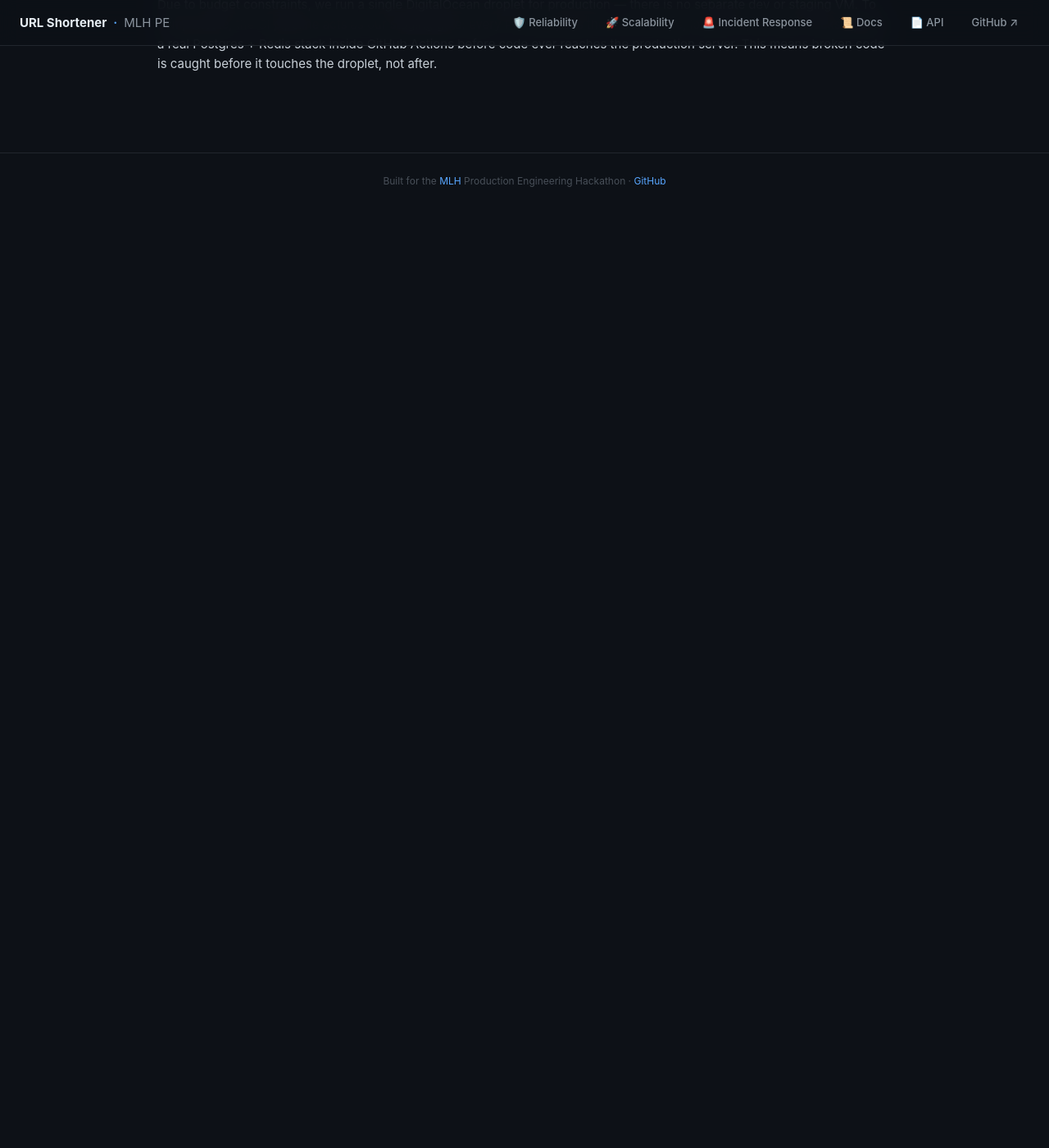
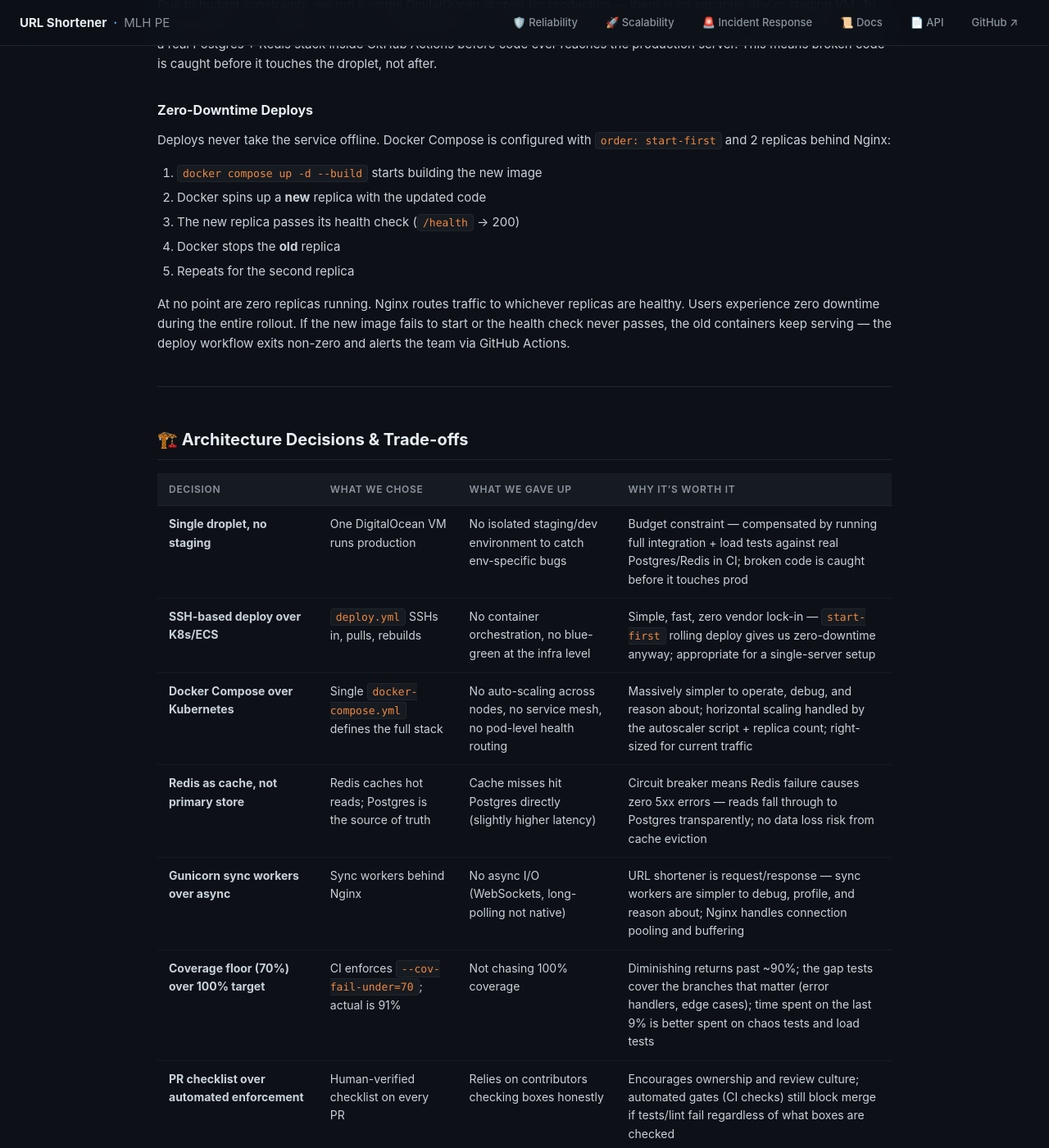
Before and after one commit to RETR0-OS/MLH_PE_URL_Shortener, a Jekyll site: the page built from docs/Reliability/RELIABILITY_ENGINEERING.md, in a window 1280 px wide and 1400 px high, scrolled down 11670 px. Shown: the whole window at 82% size. Built offline with Jekyll 4.4.1, drawn with Linux system fonts in a browser that asks for light colours; before the commit the page ends 11924 px from its top, so only the background shows below that; some of the changed text lies outside the part shown.

Commit message:
docs: add zero-downtime deploy details, architecture decisions & trade-offs

```diff
--- a/docs/Reliability/RELIABILITY_ENGINEERING.md
+++ b/docs/Reliability/RELIABILITY_ENGINEERING.md
@@ -243,3 +243,39 @@ The full CI/CD pipeline works as follows:
 4. **Concurrency lock** — only one deploy runs at a time, preventing race conditions from rapid merges
 
 Due to budget constraints, we run a single DigitalOcean droplet for production — there is no separate dev or staging VM. To compensate, the CI pipeline acts as our staging gate: every PR must pass the full test suite, load tests, and lint checks against a real Postgres + Redis stack inside GitHub Actions before code ever reaches the production server. This means broken code is caught before it touches the droplet, not after.
+
+### Zero-Downtime Deploys
+
+Deploys never take the service offline. Docker Compose is configured with `order: start-first` and 2 replicas behind Nginx:
+
+1. `docker compose up -d --build` starts building the new image
+2. Docker spins up a **new** replica with the updated code
+3. The new replica passes its health check (`/health` → 200)
+4. Docker stops the **old** replica
+5. Repeats for the second replica
+
+At no point are zero replicas running. Nginx routes traffic to whichever replicas are healthy. Users experience zero downtime during the entire rollout. If the new image fails to start or the health check never passes, the old containers keep serving — the deploy workflow exits non-zero and alerts the team via GitHub Actions.
+
+---
+
+## 🏗️ Architecture Decisions & Trade-offs
+
+| Decision | What we chose | What we gave up | Why it's worth it |
+|---|---|---|---|
+| **Single droplet, no staging** | One DigitalOcean VM runs production | No isolated staging/dev environment to catch env-specific bugs | Budget constraint — compensated by running full integration + load tests against real Postgres/Redis in CI; broken code is caught before it touches prod |
+| **SSH-based deploy over K8s/ECS** | `deploy.yml` SSHs in, pulls, rebuilds | No container orchestration, no blue-green at the infra level | Simple, fast, zero vendor lock-in — `start-first` rolling deploy gives us zero-downtime anyway; appropriate for a single-server setup |
+| **Docker Compose over Kubernetes** | Single `docker-compose.yml` defines the full stack | No auto-scaling across nodes, no service mesh, no pod-level health routing | Massively simpler to operate, debug, and reason about; horizontal scaling handled by the autoscaler script + replica count; right-sized for current traffic |
+| **Redis as cache, not primary store** | Redis caches hot reads; Postgres is the source of truth | Cache misses hit Postgres directly (slightly higher latency) | Circuit breaker means Redis failure causes zero 5xx errors — reads fall through to Postgres transparently; no data loss risk from cache eviction |
+| **Gunicorn sync workers over async** | Sync workers behind Nginx | No async I/O (WebSockets, long-polling not native) | URL shortener is request/response — sync workers are simpler to debug, profile, and reason about; Nginx handles connection pooling and buffering |
+| **Coverage floor (70%) over 100% target** | CI enforces `--cov-fail-under=70`; actual is 91% | Not chasing 100% coverage | Diminishing returns past ~90%; the gap tests cover the branches that matter (error handlers, edge cases); time spent on the last 9% is better spent on chaos tests and load tests |
+| **PR checklist over automated enforcement** | Human-verified checklist on every PR | Relies on contributors checking boxes honestly | Encourages ownership and review culture; automated gates (CI checks) still block merge if tests/lint fail regardless of what boxes are checked |
+| **Alertmanager over PagerDuty/Opsgenie** | Self-hosted Alertmanager → Discord + email | No on-call rotation, no escalation policies, no phone alerts | Free, no vendor dependency, under 90s alert latency; appropriate for a hackathon project without a formal on-call team |
+
+### Strengths of this architecture
+
+- **Reliability without complexity** — 2 replicas, restart policies, circuit breakers, and chaos tests give us production-grade resilience from a single `docker-compose.yml` with no Kubernetes overhead
+- **CI as the staging environment** — every PR runs 174 tests, 500-VU load tests, and lint checks against real service containers; code is battle-tested before it ever touches the server
+- **Zero-downtime by default** — `start-first` rolling deploys + Nginx health routing mean users never see a deploy in progress
+- **Full observability stack** — Prometheus metrics, Grafana dashboards, Loki logs, Jaeger traces, and Alertmanager notifications give us complete visibility without any third-party SaaS
+- **Graceful degradation** — Redis goes down and the app keeps serving from Postgres with zero errors; a replica dies and Nginx routes around it; bad input returns clean JSON instead of stack traces
+- **Everything is automated** — CI gates block bad merges, deploys run on merge with health checks, chaos tests run inject → alert → restore → verify with no manual steps, and alerts fire within 90 seconds of a failure
```
